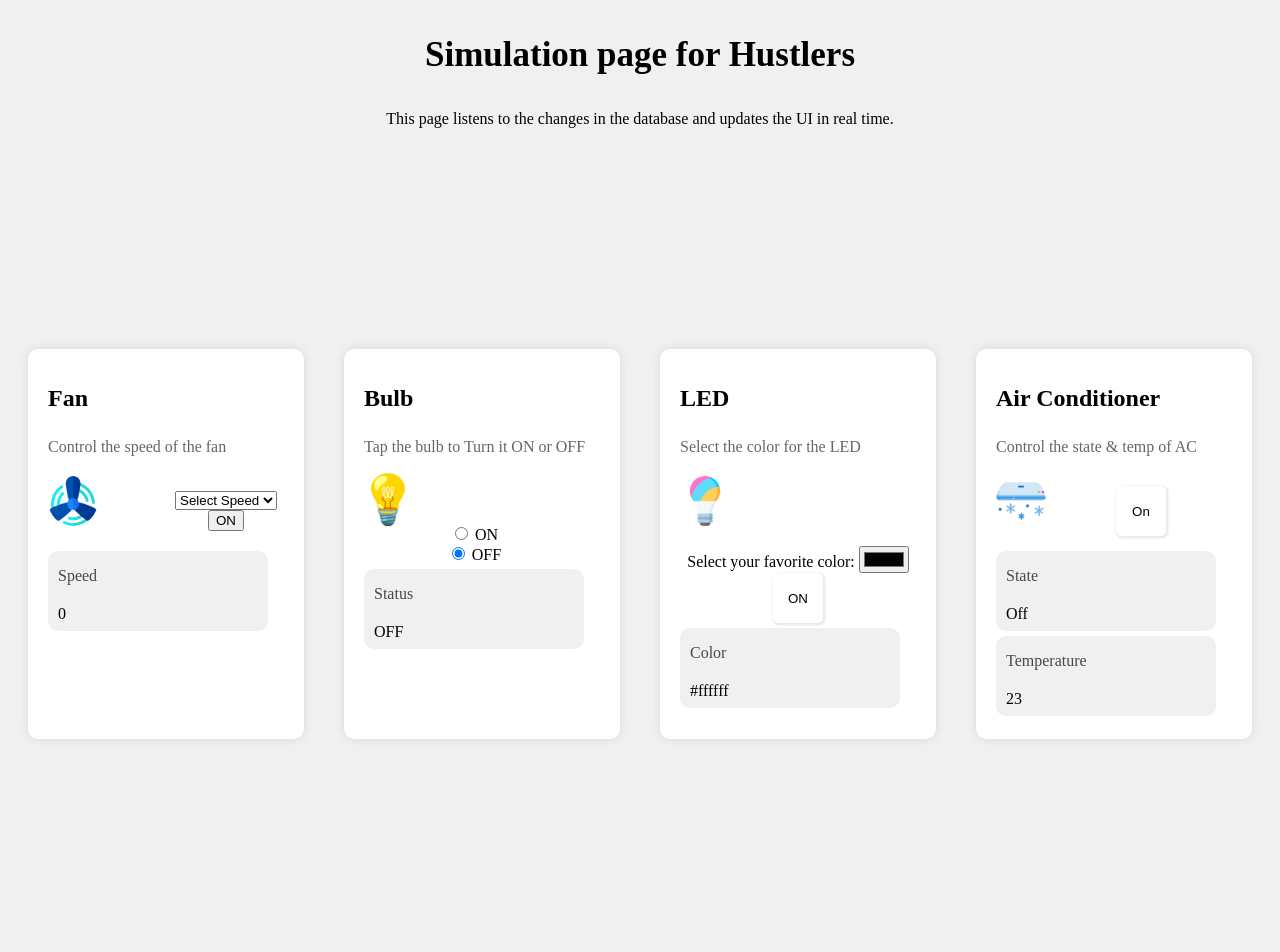
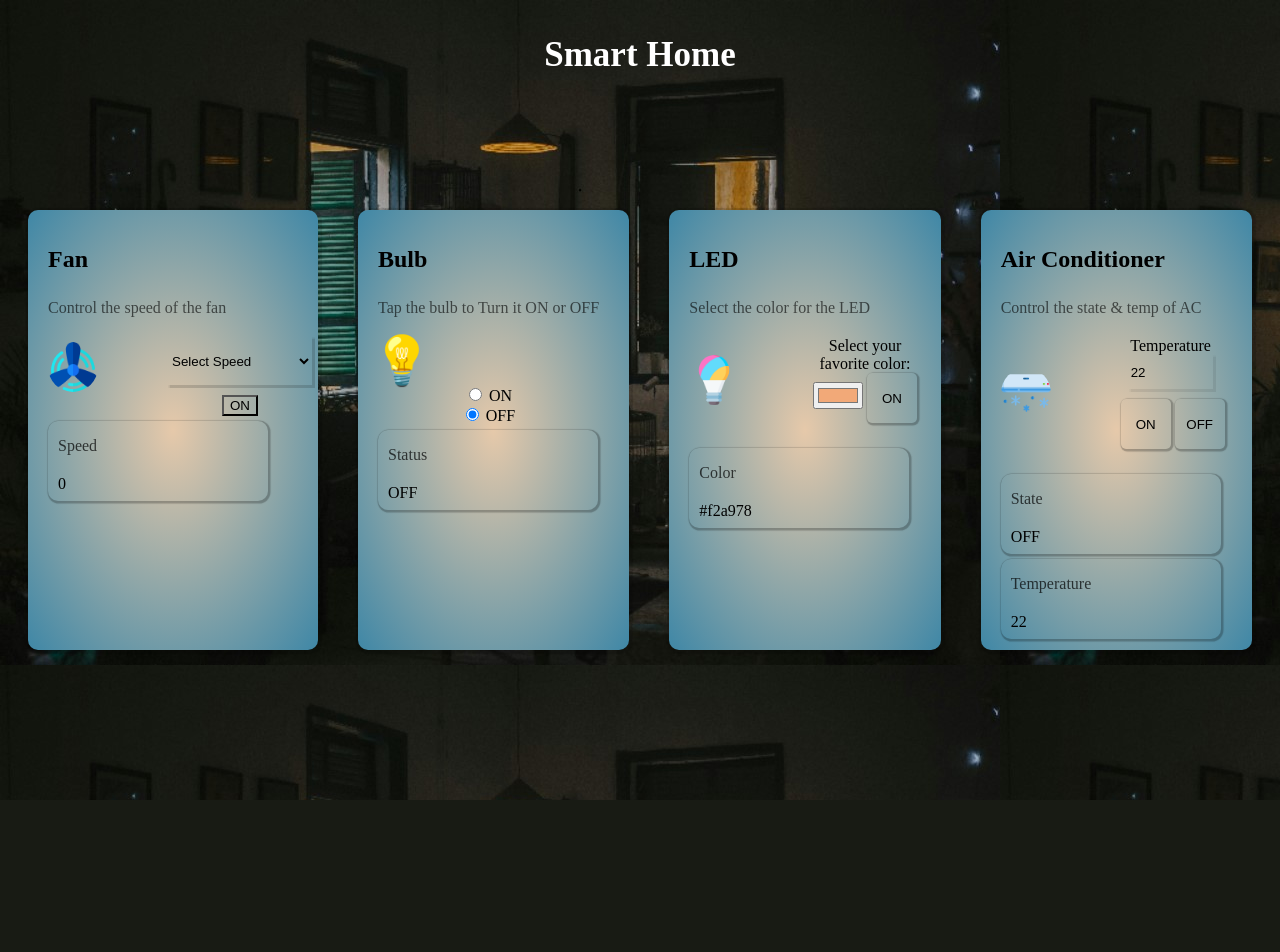
Before and after one commit to abhikamati/Hackathon, a Node server app: page / in a window 1280 px wide. After the commit the page ends 800 px from the top, so only its background shows below. Run offline with Node 20, Linux system fonts and the light colour scheme.

Commit message:
Add files via upload

```diff
--- a/index.js
+++ b/index.js
@@ -92,7 +92,6 @@ app.post("/LED", async (req, res) => {
   console.log(req.body);
 
   //data to be sent through the API
-
   const jsonData = {
     teamid: "Kh14XK0",
     device: `${req.body.device}`,
@@ -124,6 +123,52 @@ app.post("/LED", async (req, res) => {
   res.render("index.ejs", statusData );
 });
 
+
+//for  AC
+app.post("/ac", async (req, res) => {
+  console.log(req.body);
+
+  //data to be sent through the API
+  let temperatureAC = req.body.temp;
+  if(req.body.state === 0)
+  temperatureAC = 22;
+  const jsonData = {
+    teamid: "Kh14XK0",
+    device: `ac`,
+    value: {
+        temp: temperatureAC,
+        state: req.body.state
+    },
+  };
+
+  let acStatus = 'OFF';
+  if (req.body.state === '1')
+    acStatus = "ON";
+
+  let statusData = {
+    ac: acStatus,
+    temperature: req.body.temp,
+  };
+
+  const apiUrl = "https://kodessphere-api.vercel.app/devices";
+
+  axios
+    .post(apiUrl, jsonData, {
+      headers: {
+        "Content-Type": "application/json",
+      },
+    })
+    .then((response) => {
+      console.log(response.data);
+    })
+    .catch((error) => {
+      console.error(error);
+    });
+
+  res.render("index.ejs", statusData );
+});
+
+
 app.listen(port, () => {
   console.log(`Server running on port: ${port}`);
 });
--- a/public/styles/style.css
+++ b/public/styles/style.css
@@ -1,14 +1,14 @@
 body{
-    background-color: #f0f0f0;
- }
+    background-image: url('background.jpg');
+}
  .head{
-    background-color: #f0f0f0;
     margin: 0px;
  }
  .heading{
     font-weight: bolder;
     font-size: 35px;
     text-align: center;
+    color: white;
  }
 
  .subheading{
@@ -19,8 +19,7 @@ body{
     flex-direction: row;
     justify-content: space-around;
     align-items: center;
-    height: 100vh;
-    background-color: #f0f0f0;
+    height: 80vh;
   }
   .subheader{
     opacity: 0.6;
@@ -29,10 +28,11 @@ body{
     border-style: none;
     border-width: 0px;
     border-radius: 5px;
-    background-color: white;
-    box-shadow: 1px 1px 1px 1.5px rgb(0, 0, 0, 0.08);
+    /* background-color: white; */
+    box-shadow: 1px 1px 1px 1.5px rgb(0, 0, 0, 0.25);
     height: 50px;
     width: 50px;
+    margin-bottom: 20px;
   }
 
   .image{
@@ -52,10 +52,10 @@ body{
     padding: 20px;
     margin: 20px ;
     width: 250px;
-    height: 350px;
-    background-color: #fff;
+    height: 400px;
+    background: radial-gradient(#e6c9aa, #3f87a6);
     border-radius: 10px;
-    box-shadow: 0 0 10px rgba(0, 0, 0, 0.1);
+    box-shadow: 1px 1px 1px 3px rgb(0, 0, 0, 0.15);
     text-align: center;
   }
   .device h1 {
@@ -92,7 +92,7 @@ body{
     border-style: none;
     border-width: 0px;
     border-radius: 5px;
-    background-color: white;
+    /* background-color: white; */
     box-shadow: 1px 1px 1px 1.5px rgb(0, 0, 0, 0.08);
     height: 30px;
     width: 30px;
@@ -106,7 +106,8 @@ body{
     height: 3rem;
     font-size: 3rem;
     border: none;
-    background-color: #fff;
+    /* background-color: #fff; */
+    /* filter: drop-shadow(1px 1px 1px 1.5px rgb(0, 0, 0, 0.08)); */
     cursor: pointer;
   }
 
@@ -117,13 +118,14 @@ body{
     border-radius: 10px;
     display: flex;
     flex-direction: column;
-    background-color: #f0f0f0;
+    /* background-color: #f0f0f0; */
     column-gap: 0px;
     margin-top: 5px;
+    box-shadow: 1px 1px 1px 1.5px rgb(0, 0, 0, 0.25);
  }
  .status:hover{
     cursor: pointer;
-    background-color: rgb(219, 219, 219);
+    opacity: 0.5;
  }
  .shead{
     text-align: left;
@@ -137,3 +139,43 @@ body{
     padding-left:10px;
     font-size: 8px;
  }
+ .acform{
+    display: flex;
+    flex-direction:column;
+ }
+ .tempBar{
+    margin-bottom: 10px;
+    width: 100px;
+ }
+
+ [type="number"]{
+    width: 5rem;
+    height: 2rem;
+    border-style: none;
+    box-shadow: 1px 1px 1px 1.5px rgb(0, 0, 0, 0.08);
+    background: none;
+ }
+ .acDashboard{
+    display: flex;
+    flex-direction: row;
+    vertical-align: middle;
+    align-items: center;
+    align-items: center;
+ }
+
+ .form-select{
+    border-style: none;
+    outline: none;
+    box-shadow: 1px 1px 1px 1.5px rgb(0, 0, 0, 0.15);
+    margin-bottom: 10px;
+    width: 9rem;
+    height: 3rem;
+ }
+
+button{
+    background: none;
+}
+
+select{
+    background: none;
+}
--- a/views/index.ejs
+++ b/views/index.ejs
@@ -1,29 +1,3 @@
-<!-- <!DOCTYPE html>
-<html lang="en">
-<head>
-    <meta charset="UTF-8">
-    <meta name="viewport" content="width=device-width, initial-scale=1.0">
-    <title>Document</title>
-</head>
-<body>
-    <form action="/" id="form" class="form" method="POST">
-        <select name="devies" class="form-select">
-          <option value="fan">fan</option>
-
-        </select>
-        <select name="value" class="form-select">
-          <option value="">Any number</option>
-          <option value="1">1</option>
-          <option value="2">2</option>
-          <option value="3">3</option>
-          <option value="4">4</option>
-        </select>
-        <button type="submit" class="form-submit">Go</button>
-      </form>
-</body>
-</html> -->
-
-
 <!DOCTYPE html>
 <html lang="en">
 <head>
@@ -34,8 +8,7 @@
 </head>
 <body>
     <div class="head">
-        <p class="heading">Simulation page for Hustlers</p>
-        <p class="subheading">This page listens to the changes in the database and updates the UI in real time.</p>
+        <p class="heading">Smart Home</p>
     </div>
 <div class="container">
 
@@ -43,11 +16,7 @@
         <h1>Fan</h1>
         <p class="subheader">Control the speed of the fan</p>
         <div class="dashboard">
-            <img class="image" src="Images/Fan.png" alt="Fan Image">
-            <!-- <div class="controls">
-                <button class="toggle">On</button>
-
-            </div> -->
+            <img class="image" src="Images/Fan.png" alt="Fan Image" >
             <form action="/fan" method="POST" class="form">
                 <!-- script add karna hai -->
                 <select name="value" class="form-select">
@@ -59,7 +28,7 @@
                     <option value="4">4</option>
                     <option value="5">5</option>
                 </select>
-                <button type="submit" name="device" value="fan">
+                <button  type="submit" name="device" value="fan">
                     <!-- script jayega -->
                     <%if(locals.fanSpeed){ %>
                         <%=fanStatus %>
@@ -124,10 +93,15 @@
                 <button class="toggle">On</button>
 
             </div> -->
-        </div>
             <form action="/LED" method="POST">
                 <label for="favcolor">Select your favorite color:</label>
-            <input type="color" id="favcolor" name="value">
+                <input type="color" id="favcolor" name="value"
+                <% if(locals.color) { %>
+                    value = <%= color %>
+                    <% }else{ %>
+                        value="#f2a978"
+                    <% } %>
+                >
                 <button class="toggle" type="submit" name="device" value="led">
                 <%  if(locals.led){ %>
                     <%= led  %>
@@ -136,6 +110,8 @@
                 <% } %>
                 </button>
             </form>
+        </div>
+
         <div class="status">
             <p class="shead">
                 Color
@@ -144,7 +120,7 @@
                 <%  if(locals.color){ %>
                     <%= color  %>
                 <% }else{ %>
-                    #ffffff
+                    #f2a978
                 <% } %>
 
             </p>
@@ -154,18 +130,30 @@
     <div class="device">
         <h1>Air Conditioner</h1>
         <p class="subheader">Control the state & temp of AC</p>
-        <div class="dashboard">
+        <div class="acDashboard">
             <img class="image" src="Images/AC.png" alt="AC Image">
-            <div class="controls">
-                <button class="toggle">On</button>
+            <form action="/ac" method="POST" class="acForm">
+                <div class="tempBar">
+                    <label for="temp">Temperature</label>
+                    <input type="number" min="17" max="29" name="temp" value="22" id="temp">
                 </div>
+                <div class="acButtons">
+                    <button class="toggle" type="submit" name="state" value="1">ON</button>
+                    <button class="toggle" type="submit" name="state" value="0">OFF</button>
+                </div>
+            </form>
         </div>
         <div class="status">
             <p class="shead">
                 State
             </p>
             <p class="ssubhead">
-                Off
+                <%  if(locals.ac){ %>
+                    <%= ac  %>
+                    <%console.log(ac)%>
+                <% }else{ %>
+                    OFF
+                <% } %>
             </p>
         </div>
         <div class="status">
@@ -173,7 +161,11 @@
                 Temperature
             </p>
             <p class="ssubhead">
-                23
+                <%  if(locals.temperature){ %>
+                    <%= temperature  %>
+                <% }else{ %>
+                    22
+                <% } %>
             </p>
         </div>
     </div>
```
Also changed, not shown: public/styles/background.jpg (added). Lines whose indentation alone changed are shown as unchanged.
